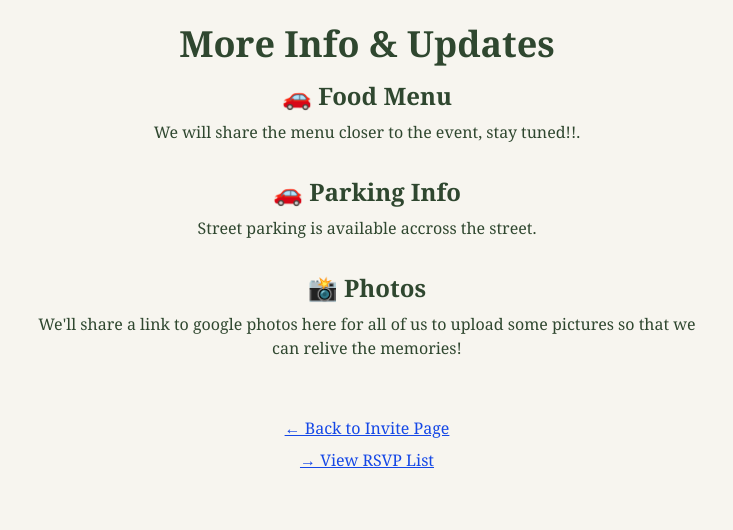
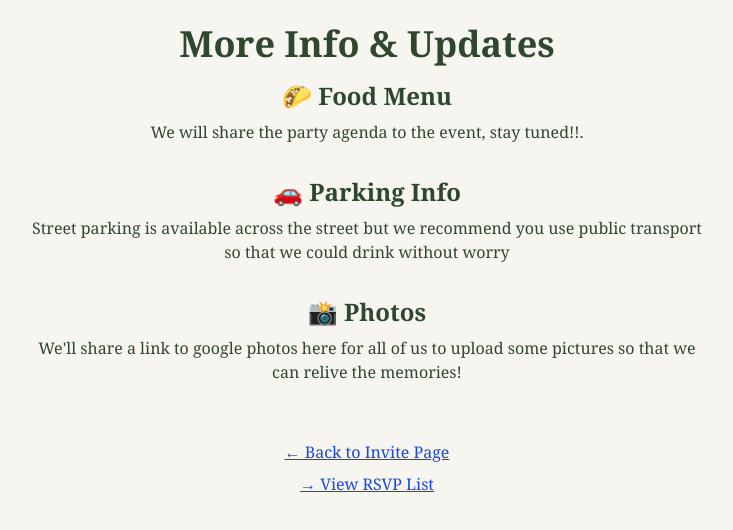
Before and after one commit to ankitdvenom/housewarming5thJuly2025, a Next.js app: page /details in a window 1280 px wide. Shown: the top 530 px of the page, without its empty margins (273-1006 px from the left). Built offline with nearby package versions, Linux system fonts and the light colour scheme.

Commit message:
Update page.tsx

```diff
--- a/app/details/page.tsx
+++ b/app/details/page.tsx
@@ -9,12 +9,12 @@ export default function DetailsPage() {
         <h1 className="text-4xl font-bold mb-4">More Info & Updates</h1>
 
         <div className="mb-8">
-          <h2 className="text-2xl font-semibold mb-2">🚗 Food Menu</h2>
-          <p>We will share the menu closer to the event, stay tuned!!.</p>
+          <h2 className="text-2xl font-semibold mb-2">🌮 Food Menu</h2>
+          <p>We will share the party agenda to the event, stay tuned!!.</p>
         </div>
         <div className="mb-8">
           <h2 className="text-2xl font-semibold mb-2">🚗 Parking Info</h2>
-          <p>Street parking is available accross the street.</p>
+          <p>Street parking is available across the street but we recommend you use public transport so that we could drink without worry</p>
         </div>
 
         <div className="mb-8">
```
